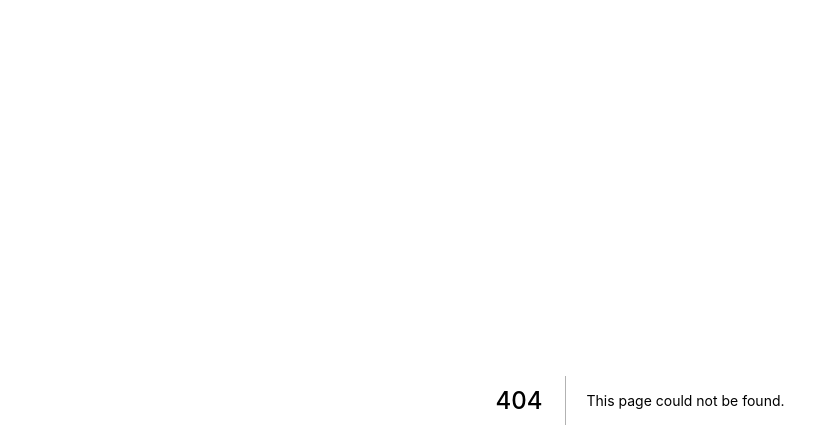
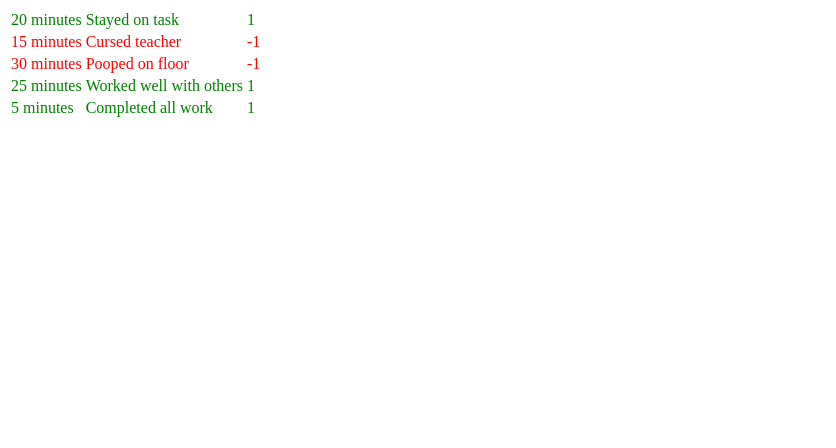
Before and after one commit to Your-Kid-Sucks/Your-Kid-Sucks, a Next.js app: page /dashboard in a window 1280 px wide. Before the commit this address had no page. Shown: the top 448 px of the page, without its empty margins (0-836 px from the left). Built offline with nearby package versions, Linux system fonts and the light colour scheme.

Commit message:
Frontend changes

```diff
--- /dev/null
+++ b/components/EventViewer.js
@@ -0,0 +1,21 @@
+import Link from 'next/link'
+
+const linkStyle = {
+  marginRight: 15
+}
+
+const EventViewer = (props) => (
+
+
+<table>
+  {
+    props.events.map(e =>
+ <tr style={{color:e.positivity<0 ? "red" : "green"}}>
+  <td>{e.timeElapsed}</td>
+  <td>{e.description}</td>
+  <td>{e.positivity}</td>
+  </tr>)}
+</table>
+)
+
+export default EventViewer
--- /dev/null
+++ b/pages/dashboard.js
@@ -0,0 +1,15 @@
+import EventViewer from '../components/EventViewer.js'
+import Link from 'next/link'
+
+
+let eventData = [
+  {timeElapsed: "20 minutes", description: "Stayed on task", positivity: 1},
+  {timeElapsed: "15 minutes", description: "Cursed teacher", positivity: -1},
+  {timeElapsed: "30 minutes", description: "Pooped on floor", positivity: -1},
+  {timeElapsed: "25 minutes", description: "Worked well with others", positivity: 1},
+  {timeElapsed: "5 minutes", description: "Completed all work", positivity: 1},
+]
+
+export default ()=> (
+  <EventViewer events={eventData} />
+)
--- a/server.js
+++ b/server.js
@@ -24,4 +24,4 @@ app.prepare().then(() => {
     if (err) throw err;
     console.log(`> Ready on http://localhost:${port}`);
   });
-});
+}).catch((e)=>console.error(e));
```
Also changed, not shown: components/Layout.js (added, +16 -0 lines), 1 other file (tests, documents, lock files or other folders).
